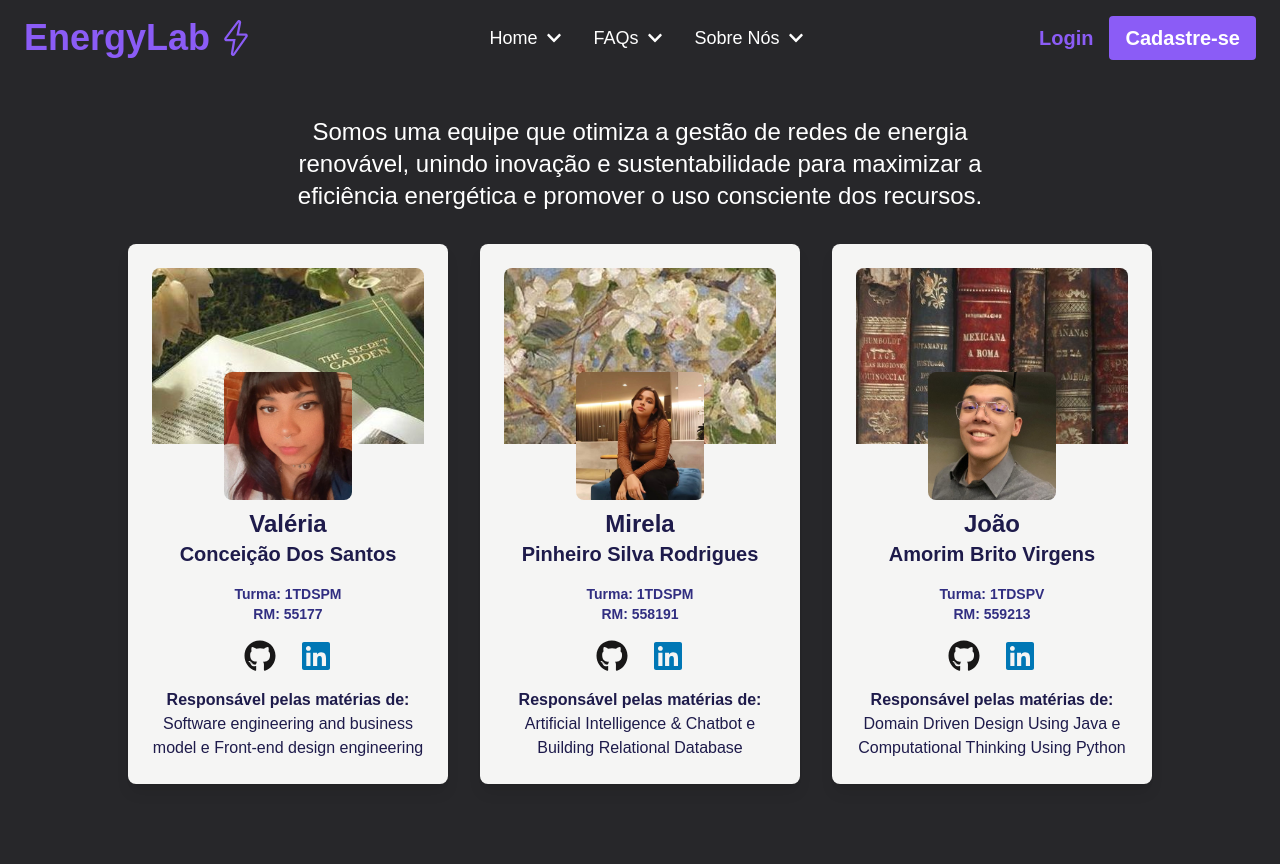
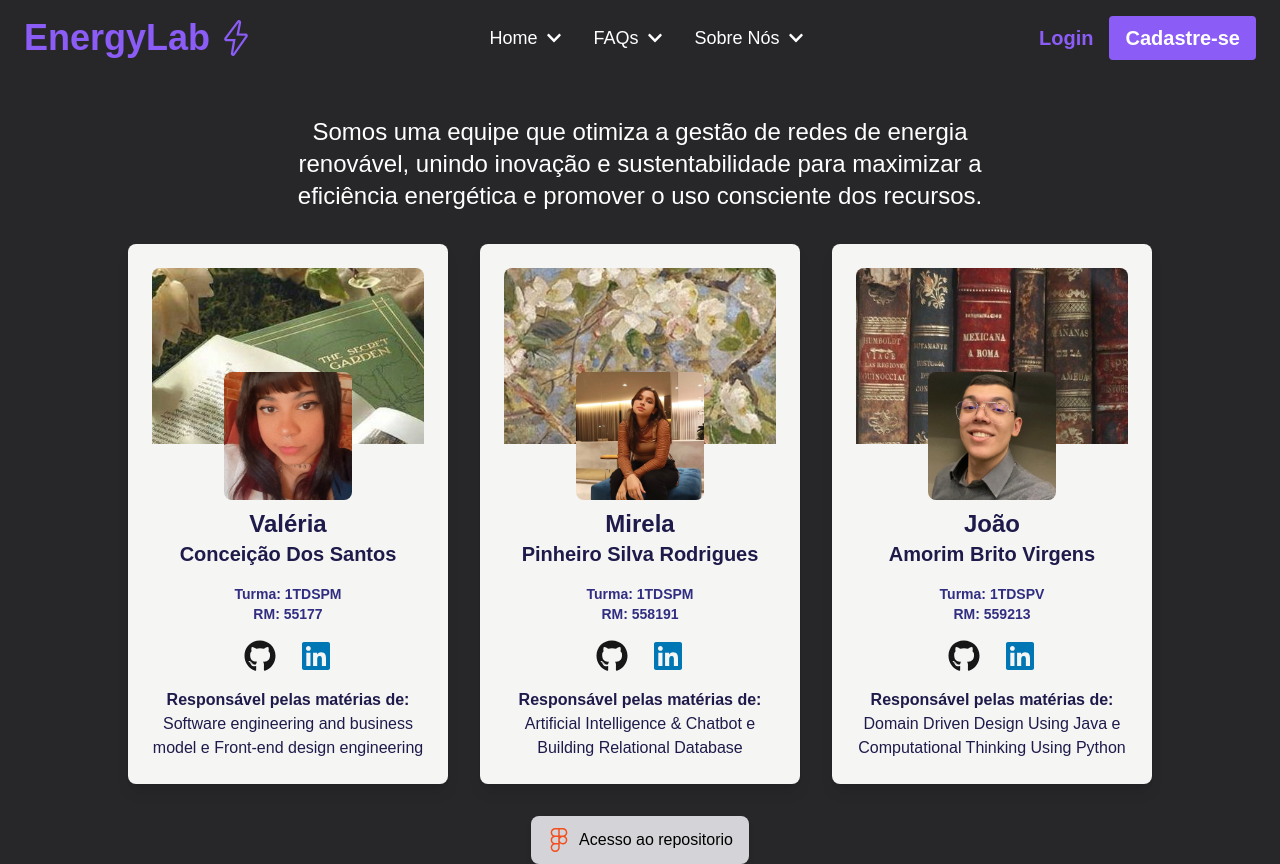
Before and after one commit to akemilol/EnergyLab---GS, a Next.js app in the folder e-lab/: page /sobrenos in a window 1280 px wide. Before the commit the page ends 816 px from the top, so only its background shows below. Built offline with nearby package versions, Linux system fonts and the light colour scheme.

Commit message:
Adição do componente Botão do Figma

```diff
--- a/e-lab/src/app/sobrenos/page.tsx
+++ b/e-lab/src/app/sobrenos/page.tsx
@@ -1,5 +1,6 @@
 import NavBar from "@/components/NavBar/NavBar";
 import CardAbout from "@/components/CardAbout/CardAbout"
+import FigmaBotão from "@/components/FigmaBotao/FigmaBotao";
 
 export default function Sobrenos() {
     return (
@@ -12,7 +13,7 @@ export default function Sobrenos() {
 
         <CardAbout />
 
-
+        <FigmaBotão />
         </div>
     );
 };
--- /dev/null
+++ b/e-lab/src/components/FigmaBotao/FigmaBotao.tsx
@@ -0,0 +1,17 @@
+'use client'
+
+import { FaFigma } from 'react-icons/fa';
+
+// Botão do repositorio do Figma.
+export default function FigmaButton() {
+return (
+    <div className="flex justify-center items-start ">
+    <button
+        onClick={() => window.location.href = "#"}
+        className="flex items-center space-x-2 px-4 py-3 rounded-lg text-black bg-zinc-300 shadow-md hover:bg-zinc-400 transition duration-300">
+        <FaFigma size={24} className="text-[#F24E1E]" />
+        <span className="font-medium">Acesso ao repositorio</span>
+    </button>
+    </div>
+);
+};
```
